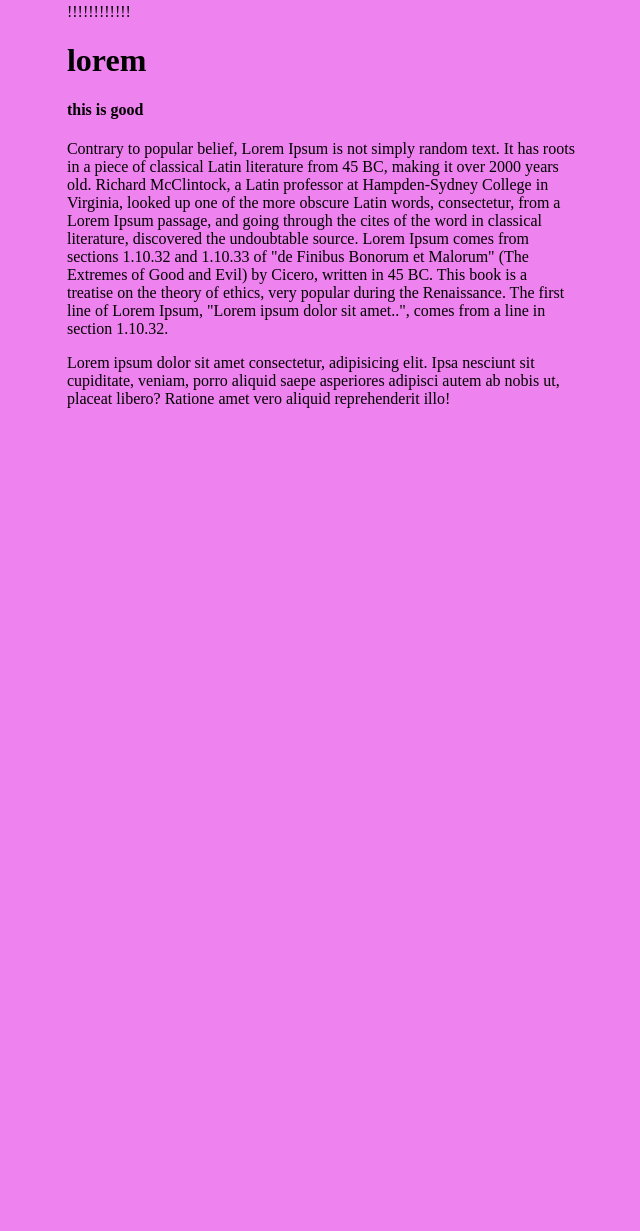
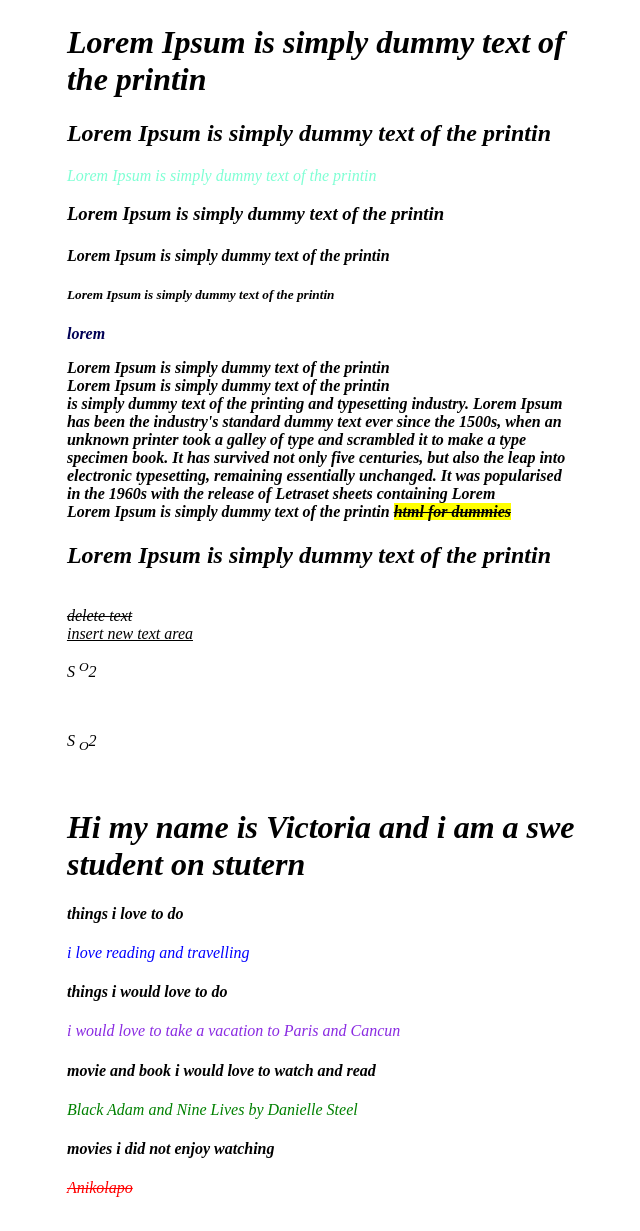
Before and after one commit to KutiBoss/HTML-CSS, a plain HTML site: page index.html/Untitled-1.html in a window 1280 px wide. Shown: the part 383-1614 px from the top of the page, without its empty margins (319-959 px from the left). Before the commit the page ends 1177 px from the top, so only its background shows below. Drawn offline with Linux system fonts and the light colour scheme.

Commit message:
commit last edit

```diff
--- a/index.html/Untitled-1.html
+++ b/index.html/Untitled-1.html
@@ -1,21 +1,49 @@
-<html></doc>
-<html><lang="eng">
-    !!!!!!!!!!!!
-
 
 <!DOCTYPE html>
-<html></head
-><!DOCTYPE html>
 <html lang="en">
 <head>
     <title>lorem</title>
-    <h1>lorem</h1>
+    <h1>Lorem Ipsum is simply dummy text of the printin</h1>
+    <h2>Lorem Ipsum is simply dummy text of the printin</h2>
+    <p style="color: aquamarine;">Lorem Ipsum is simply dummy text of the printin</p>
+    <h3>Lorem Ipsum is simply dummy text of the printin</h3>
+    <h4>Lorem Ipsum is simply dummy text of the printin</h4>
+    <h5>Lorem Ipsum is simply dummy text of the printin</h5>
     <link rel="stylesheet" href="style.css">
-    <h4>this is good</h4>
+    <h4 this is good h4>
 </head>
-<p>Contrary to popular belief, Lorem Ipsum is not simply random text. It has roots in a piece of classical Latin literature from 45 BC, making it over 2000 years old. Richard McClintock, a Latin professor at Hampden-Sydney College in Virginia, looked up one of the more obscure Latin words, consectetur, from a Lorem Ipsum passage, and going through the cites of the word in classical literature, discovered the undoubtable source. Lorem Ipsum comes from sections 1.10.32 and 1.10.33 of "de Finibus Bonorum et Malorum" (The Extremes of Good and Evil) by Cicero, written in 45 BC. This book is a treatise on the theory of ethics, very popular during the Renaissance. The first line of Lorem Ipsum, "Lorem ipsum dolor sit amet..", comes from a line in section 1.10.32.</p>
-<body>Lorem ipsum dolor sit amet consectetur, adipisicing elit. Ipsa nesciunt sit cupiditate, veniam, porro aliquid saepe asperiores adipisci autem ab nobis ut, placeat libero? Ratione amet vero aliquid reprehenderit illo!<body>
-
+<body><p Contrary to popular belief, Lorem Ipsum is not simply random text. It has roots in a piece of classical Latin literature from 45 BC, making it over 2000 years old. Richard McClintock, a Latin professor at Hampden-Sydney College in Virginia, looked up one of the more obscure Latin words, consectetur, from a Lorem Ipsum passage, and going through the cites of the word in classical literature, discovered the undoubtable source. Lorem Ipsum comes from sections 1.10.32 and 1.10.33 of "de Finibus Bonorum et Malorum" (The Extremes of Good and Evil) by Cicero, written in 45 BC. This book is a treatise on the theory of ethics, very popular during the Renaissance. The first line of Lorem Ipsum, ipsum dolor sit amet. comes from a line in section 1.10.32. p>
+    <p style = "color: #005;"> lorem</p>
 </body>
-    <p> <style = "color: #000;"></p>
-</body>
+<!--  -->
+<b>Lorem Ipsum is simply dummy text of the printin</b> <br>
+<strong>Lorem Ipsum is simply dummy text of the printin</strong><br>
+<i>is simply dummy text of the printing and typesetting industry. Lorem Ipsum has been the industry's standard dummy text ever since the 1500s, when an unknown printer took a galley of type and scrambled it to make a type specimen book. It has survived not only five centuries, but also the leap into electronic typesetting, remaining essentially unchanged. It was popularised in the 1960s with the release of Letraset sheets containing Lorem</i> <br>
+<em>Lorem Ipsum is simply dummy text of the printin</em>
+<mark style="text-decoration: line-through;">html for dummies</mark> <br>
+<h2>Lorem Ipsum is simply dummy text of the printin</h2><br>
+<del>delete text</del></br>
+<ins>insert new text area</ins></br>
+<p>S <sup>O</sup>2</p></br>
+<p>S <sub>O</sub>2</p></br>
+<!-- <small>i think i am getting the hang of it a bit</small><br><br> -->
+<!-- <p>this html class stops by <strong>7pm</strong></p> -->
+<html>
+<doctype html>
+    <html lang="eng">
+        <head>
+            <title>victoria</title>
+            <link rel="stylesheet" href="style.css">
+        </head>
+        <body>
+            <h1>Hi my name is Victoria and i am a swe student on stutern</h1>
+            <h4>things i love to do</h4>
+            <p style="color:blue;">i love reading and travelling</p>
+            <h4>things i would love to do</h4>
+            <p style="color:blueviolet;">i would love to take a vacation to Paris and Cancun</p>
+            <h4>movie and book i would love to watch and read</h4>
+            <p style="color:green;">Black Adam and Nine Lives by Danielle Steel</p>
+            <h4>movies i did not enjoy watching</h4>
+            <p style="color:red;"><del> Anikolapo</del></p>
+        </body>
+        <html>
--- a/index.html/style.css
+++ b/index.html/style.css
@@ -1,5 +1,10 @@
-body{
-    background-color: violet;
+head{
+    background-color:azure;
     padding: 10cm;
     font: italic;
 }
+body{
+    text-decoration-color: blueviolet;
+    padding: 10cm;
+    font-style: oblique;
+}
```
